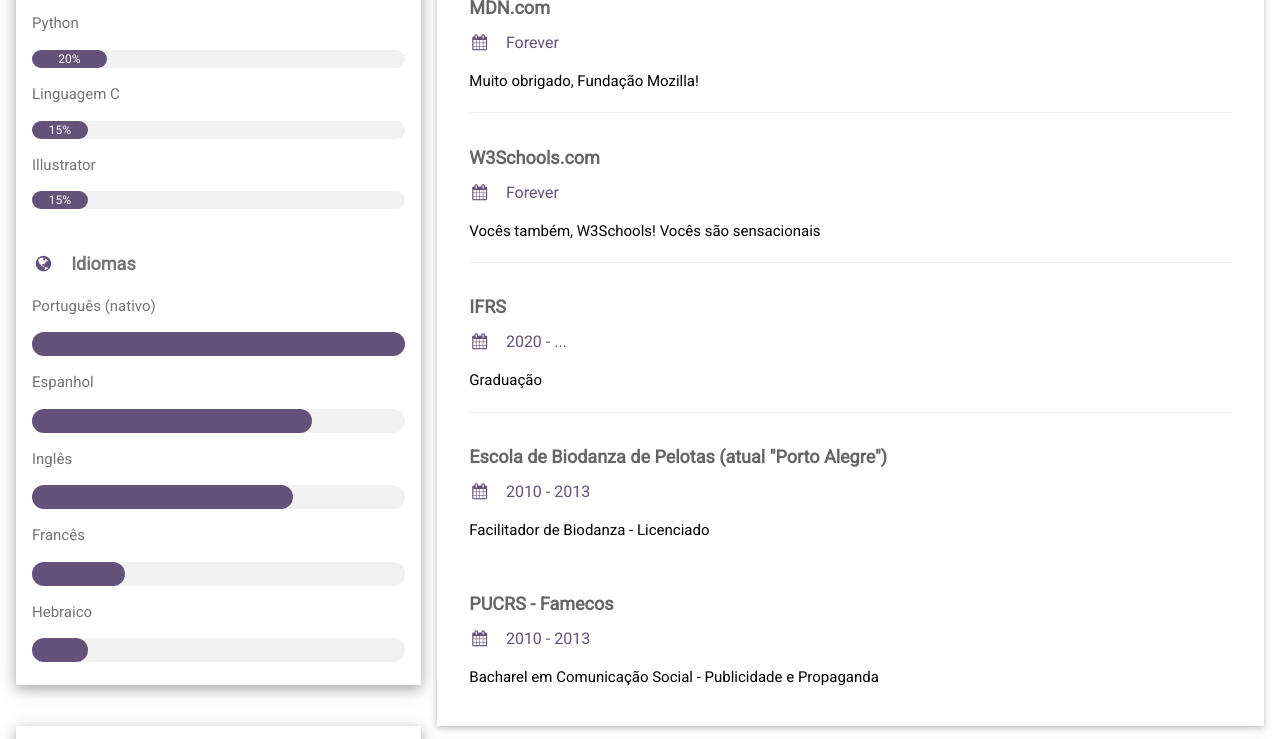
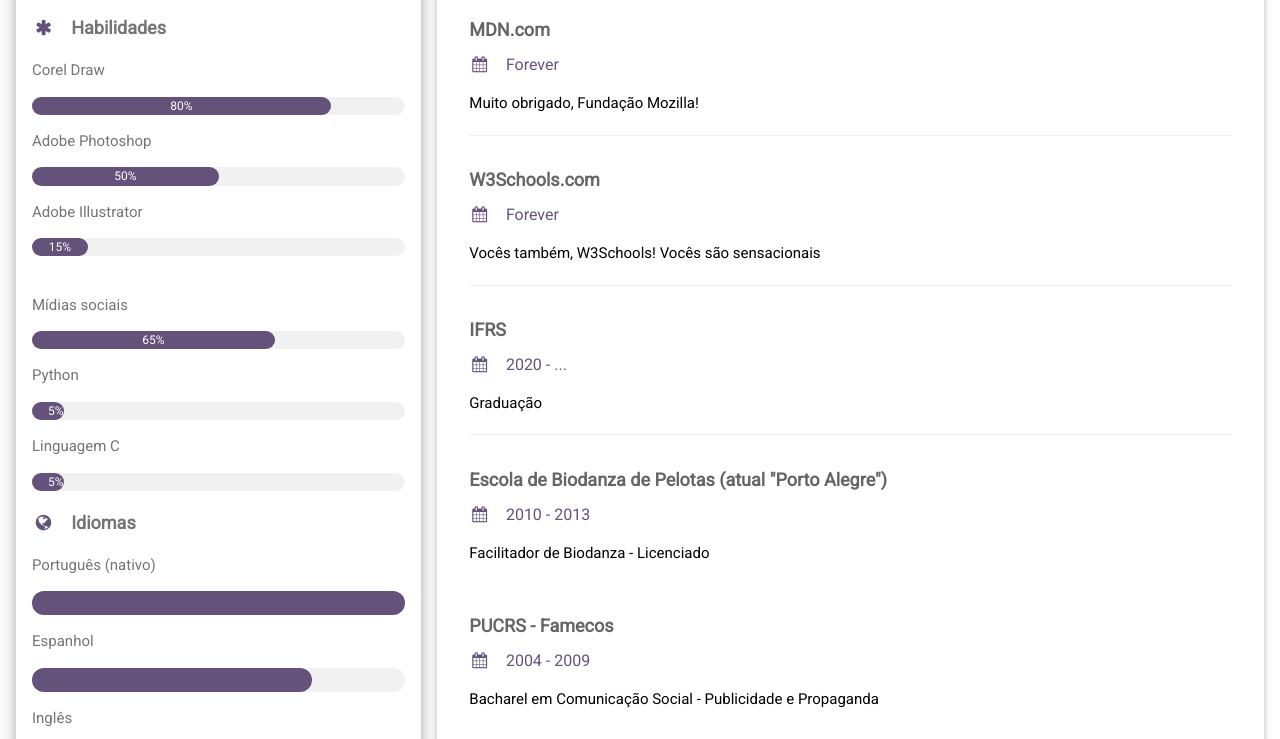
Before and after one commit to MiguelZK/CPW1_Curriculo, a plain HTML site: page index.html in a window 1280 px wide. Shown: the part 756-1495 px from the top of the page. Drawn offline with Linux system fonts and the light colour scheme.

Commit message:
Alterando código JS e imagem original no HTML

```diff
--- a/index.html
+++ b/index.html
@@ -9,6 +9,7 @@
 <script src="script/CurriculoMiguel2.js"></script>
 <script src="script/validateForm.js"></script>
 
+<<<<<<< HEAD
 
 <!-- Page Container -->
 <div class="w3-content w3-margin-top" style="max-width:1400px;">
@@ -21,7 +22,8 @@
 
       <div class="w3-white w3-text-grey w3-card-4">
         <div class="w3-display-container">
-          <img id="gifMiguel" onclick="changeImage()" onclick="changeName()" src="imagens/Miguel_set_2020.gif" style="width:100%" alt="Gif animado do Miguel (era pra estar aparecendo aqui)">
+          <img id="gifMiguel" onclick="changeImage()" src="imagens/Animated GIF-downsized.gif" style="width:100%" alt="Gif animado do Miguel (era pra estar aparecendo aqui)">
+          <!-- onclick="changeName()" - Retirado na tentativa de conserto -->
           <div class="w3-display-bottomleft w3-container w3-text-black">
             <h2 id="NomeNaImagem">Miguel Zanona Krasner</h2>
           </div>
@@ -43,29 +45,29 @@
 
 		  <p>Adobe Photoshop</p>
           <div class="w3-light-grey w3-round-xlarge w3-small">
-            <div class="w3-container w3-center w3-round-xlarge w3-teal" style="width:60%">60%</div>
+            <div class="w3-container w3-center w3-round-xlarge w3-teal" style="width:50%">50%</div>
           </div>
+
+          <p>Adobe Illustrator</p>
+          <div class="w3-light-grey w3-round-xlarge w3-small">
+            <div class="w3-container w3-center w3-round-xlarge w3-teal" style="width:15%">15%</div>
+          </div>
+          <br>
 
           <p>Mídias sociais</p>
           <div class="w3-light-grey w3-round-xlarge w3-small">
-            <div class="w3-container w3-center w3-round-xlarge w3-teal" style="width:50%">50%</div>
+            <div class="w3-container w3-center w3-round-xlarge w3-teal" style="width:65%">65%</div>
           </div>
 
           <p>Python</p>
           <div class="w3-light-grey w3-round-xlarge w3-small">
-                <div class="w3-container w3-center w3-round-xlarge w3-teal" style="width:20%">20%</div>
+            <div class="w3-container w3-center w3-round-xlarge w3-teal" style="width:5%">5%</div>
           </div>
 
           <p>Linguagem C</p>
           <div class="w3-light-grey w3-round-xlarge w3-small">
-                <div class="w3-container w3-center w3-round-xlarge w3-teal" style="width:15%">15%</div>
+            <div class="w3-container w3-center w3-round-xlarge w3-teal" style="width:5%">5%</div>
           </div>
-
-          <p>Illustrator</p>
-          <div class="w3-light-grey w3-round-xlarge w3-small">
-            <div class="w3-container w3-center w3-round-xlarge w3-teal" style="width:15%">15%</div>
-          </div>
-          <br>
 
           <p class="w3-large w3-text-theme"><b><i class="fa fa-globe fa-fw w3-margin-right w3-text-teal"></i>Idiomas</b></p>
           <p>Português (nativo)</p>
@@ -184,7 +186,7 @@
         </div>
         <div class="w3-container">
           <h5 class="w3-opacity"><b>PUCRS - Famecos</b></h5>
-          <h6 class="w3-text-teal"><i class="fa fa-calendar fa-fw w3-margin-right"></i>2010 - 2013</h6>
+          <h6 class="w3-text-teal"><i class="fa fa-calendar fa-fw w3-margin-right"></i>2004 - 2009</h6>
           <p>Bacharel em Comunicação Social - Publicidade e Propaganda</p><br>
         </div>
       </div>
@@ -226,10 +228,11 @@
   <a href="https://instagram.com/obspoa" target="_blank"><i class="fa fa-instagram w3-hover-opacity"></i></a>
   <i class="fa fa-snapchat w3-hover-opacity"></i>
   <i class="fa fa-pinterest-p w3-hover-opacity"></i>
-  <a href="https://twitter.com/observa_poa" target="_blank"><i class="fa fa-twitter w3-hover-opacity"></i></a>
+  <!-- <a href="https://twitter.com/observa_poa" target="_blank"><i class="fa fa-twitter w3-hover-opacity"></i></a> -->
   <i class="fa fa-linkedin w3-hover-opacity"></i>
   <p>Powered by <a href="https://www.w3schools.com/w3css/default.asp" target="_blank">w3.css</a></p>
 </footer>
 
 </body>
 </html>
+>>>>>>> e94d4e710fa849bef1fcf36fe9c52983c4eca032
--- a/script/CurriculoMiguel2.js
+++ b/script/CurriculoMiguel2.js
@@ -1,9 +1,17 @@
 function changeImage(){
-    imagem = document.getElementById('gifMiguel');
-        if (imagem.src.match("Animated")) {
+    let imagem = document.getElementById('gifMiguel');
+        if (imagem.src.match("Animated GIF-downsized.gif")) {
             imagem.src = "imagens/George-Clooney-74101.gif";
         }
         else {
             imagem.src = "imagens/Animated GIF-downsized.gif";
         }
+
+        let element = document.getElementById("NomeNaImagem");
+        if (element.value == "Miguel Zanona Krasner") {
+            element.value = element.replace("Miguel Zanona Krasner", "Agora melhorou, né?");
+        }
+        else {
+            element = element.replace("Agora melhorou, né?", "Miguel Zanona Krasner");
+        }
     }
```
Lines whose indentation alone changed are shown as unchanged.
